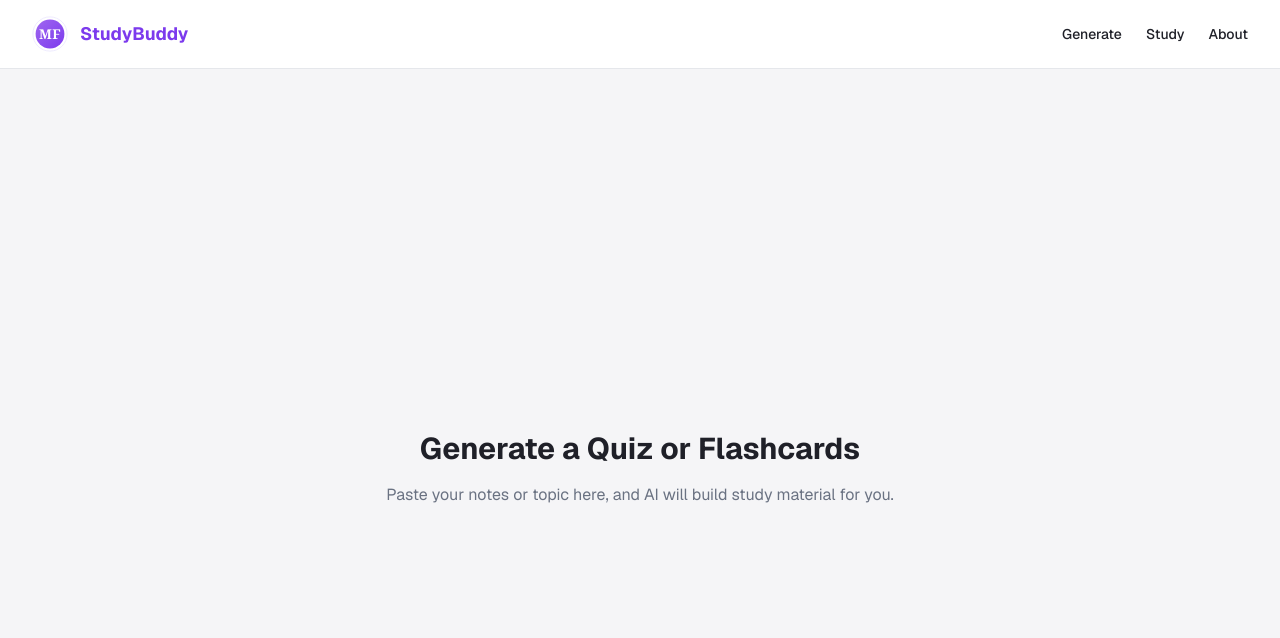
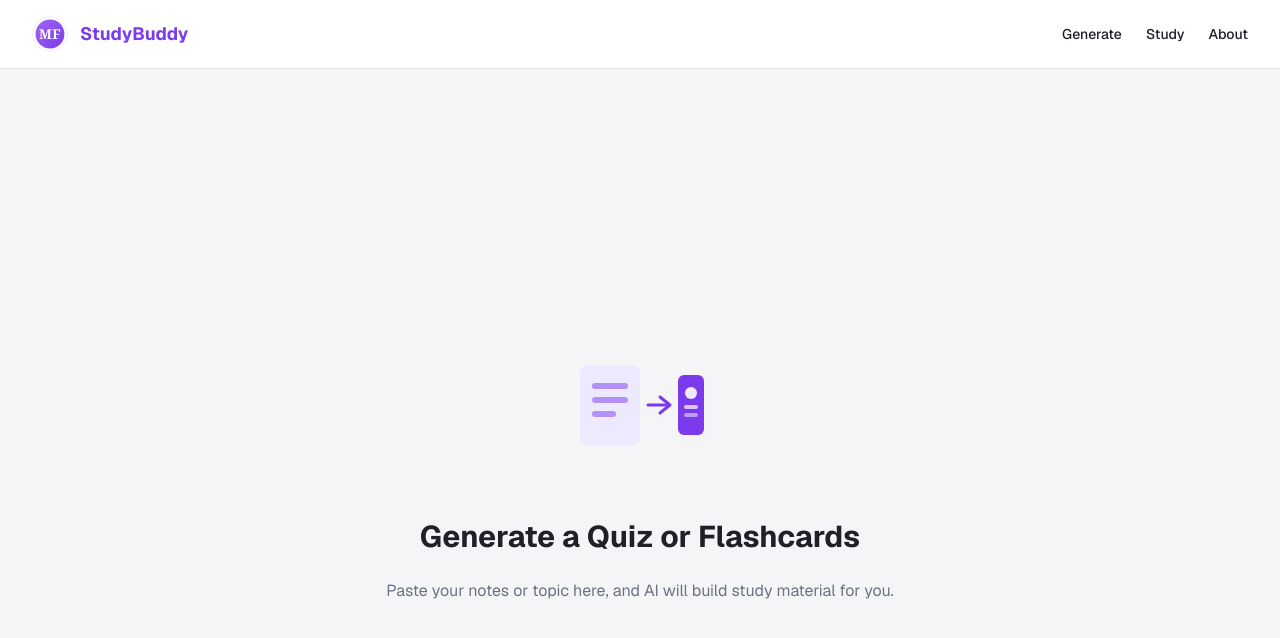
Before and after one commit to tahir786408/study_buddy, a Next.js app: page /generate in a window 1280 px wide. Shown: the top 638 px of the page. Built offline with nearby package versions, Linux system fonts and the light colour scheme.

Commit message:
Add consistent SVG icons and personal photo

```diff
--- a/app/about/page.tsx
+++ b/app/about/page.tsx
@@ -1,8 +1,17 @@
+import Image from "next/image";
+
 export default function AboutPage() {
   return (
-      <main className="min-h-screen flex flex-col items-center justify-center p-8">
-        <h1 className="text-3xl font-bold mb-4">About StudyBuddy</h1>
-        <p className="text-gray-500">
+    <main className="min-h-screen flex flex-col items-center justify-center p-8 text-center gap-6">
+      <Image
+        src="/profile.jpeg"
+        alt="Muhammad Tahir Fareed"
+        width={140}
+        height={140}
+        className="rounded-full object-cover"
+      />
+      <h1 className="text-3xl font-bold">About StudyBuddy</h1>
+      <p className="text-gray-500 max-w-md">
         StudyBuddy helps students turn their notes into quizzes and flashcards using AI —
         making revision faster and more effective.
       </p>
--- /dev/null
+++ b/app/components/GenerateIcon.tsx
@@ -0,0 +1,21 @@
+export default function GenerateIcon() {
+    return (
+      <svg width="160" height="160" viewBox="0 0 160 160" fill="none" xmlns="http://www.w3.org/2000/svg">
+        {/* Notes/document */}
+        <rect x="20" y="30" width="60" height="80" rx="8" fill="#EDE9FE" />
+        <rect x="32" y="48" width="36" height="6" rx="3" fill="#7C3AED" opacity="0.5" />
+        <rect x="32" y="62" width="36" height="6" rx="3" fill="#7C3AED" opacity="0.5" />
+        <rect x="32" y="76" width="24" height="6" rx="3" fill="#7C3AED" opacity="0.5" />
+
+        {/* Arrow */}
+        <path d="M88 70 H108" stroke="#7C3AED" strokeWidth="3" strokeLinecap="round" />
+        <path d="M100 62 L110 70 L100 78" stroke="#7C3AED" strokeWidth="3" strokeLinecap="round" strokeLinejoin="round" fill="none" />
+
+        {/* Quiz card result */}
+        <rect x="118" y="40" width="26" height="60" rx="6" fill="#7C3AED" />
+        <circle cx="131" cy="58" r="6" fill="white" opacity="0.9" />
+        <rect x="124" y="70" width="14" height="4" rx="2" fill="white" opacity="0.7" />
+        <rect x="124" y="78" width="14" height="4" rx="2" fill="white" opacity="0.5" />
+      </svg>
+    );
+  }
--- /dev/null
+++ b/app/components/StudyIcon.tsx
@@ -0,0 +1,18 @@
+export default function StudyIcon() {
+    return (
+      <svg width="160" height="160" viewBox="0 0 160 160" fill="none" xmlns="http://www.w3.org/2000/svg">
+        {/* Back flashcard */}
+        <rect x="30" y="35" width="90" height="65" rx="10" fill="#EDE9FE" />
+        {/* Front flashcard, slightly rotated for a "stack" feel */}
+        <g transform="rotate(-4 80 75)">
+          <rect x="40" y="55" width="90" height="65" rx="10" fill="#7C3AED" />
+          <rect x="55" y="75" width="50" height="6" rx="3" fill="white" opacity="0.9" />
+          <rect x="55" y="90" width="34" height="6" rx="3" fill="white" opacity="0.6" />
+        </g>
+        {/* Progress dots below, representing multiple cards to study */}
+        <circle cx="60" cy="135" r="4" fill="#7C3AED" />
+        <circle cx="76" cy="135" r="4" fill="#7C3AED" opacity="0.5" />
+        <circle cx="92" cy="135" r="4" fill="#7C3AED" opacity="0.3" />
+      </svg>
+    );
+  }
--- a/app/generate/page.tsx
+++ b/app/generate/page.tsx
@@ -1,8 +1,11 @@
+import GenerateIcon from "../components/GenerateIcon";
+
 export default function GeneratePage() {
-    return (
-      <main className="min-h-screen flex flex-col items-center justify-center p-8">
-        <h1 className="text-3xl font-bold mb-4">Generate a Quiz or Flashcards</h1>
-        <p className="text-gray-500">Paste your notes or topic here, and AI will build study material for you.</p>
-      </main>
-    );
-  }
+  return (
+    <main className="min-h-screen flex flex-col items-center justify-center p-8 gap-6 text-center">
+      <GenerateIcon />
+      <h1 className="text-3xl font-bold">Generate a Quiz or Flashcards</h1>
+      <p className="text-gray-500">Paste your notes or topic here, and AI will build study material for you.</p>
+    </main>
+  );
+}
--- a/app/study/page.tsx
+++ b/app/study/page.tsx
@@ -1,8 +1,11 @@
+import StudyIcon from "../components/StudyIcon";
+
 export default function StudyPage() {
-    return (
-      <main className="min-h-screen flex flex-col items-center justify-center p-8">
-        <h1 className="text-3xl font-bold mb-4">Your Study Session</h1>
-        <p className="text-gray-500">Your generated quiz or flashcards will appear here.</p>
-      </main>
-    );
-  }
+  return (
+    <main className="min-h-screen flex flex-col items-center justify-center p-8 gap-6 text-center">
+      <StudyIcon />
+      <h1 className="text-3xl font-bold">Your Study Session</h1>
+      <p className="text-gray-500">Your generated quiz or flashcards will appear here.</p>
+    </main>
+  );
+}
```
Also changed, not shown: public/profile.jpeg (added). Lines whose indentation alone changed are shown as unchanged.
